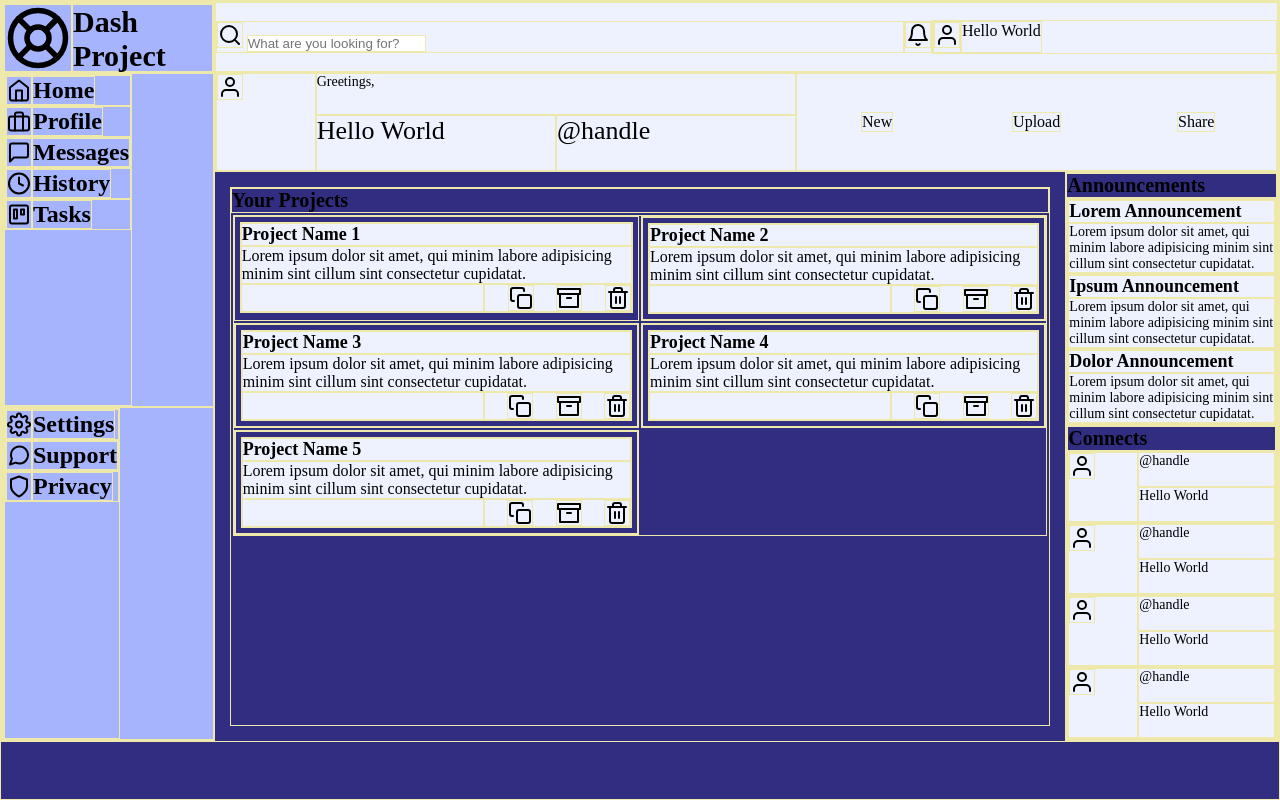
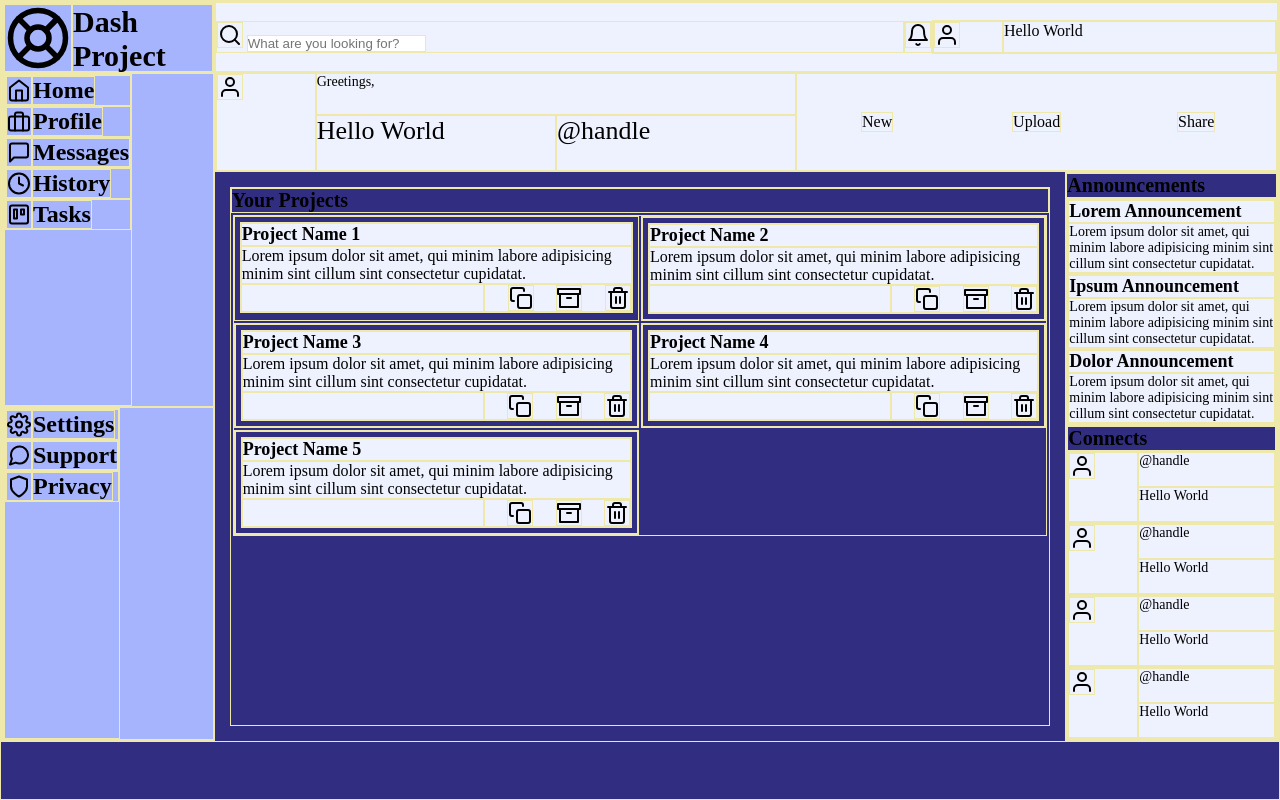
Before and after one commit to jfvillablanca/odin-admin-dashboard, a plain HTML site: page index.html in a window 1280 px wide. Drawn offline with Linux system fonts and the light colour scheme.

Commit message:
Change display of topheader > user to grid

```diff
--- a/styles.css
+++ b/styles.css
@@ -10,6 +10,7 @@
 
   font-size: 62.5%;
   --height-top-header: 7rem;
+
   --size-primary-avatar: 10rem;
   --size-secondary-avatar: 7rem;
   --size-main-icon: 7rem;
@@ -60,7 +61,8 @@
 .topheader > .user {
   flex: 1;
 
-  display: flex;
+  display: grid;
+  grid-template-columns: var(--size-secondary-avatar) 1fr;
 }
 
 /** bottomheader **/
```
